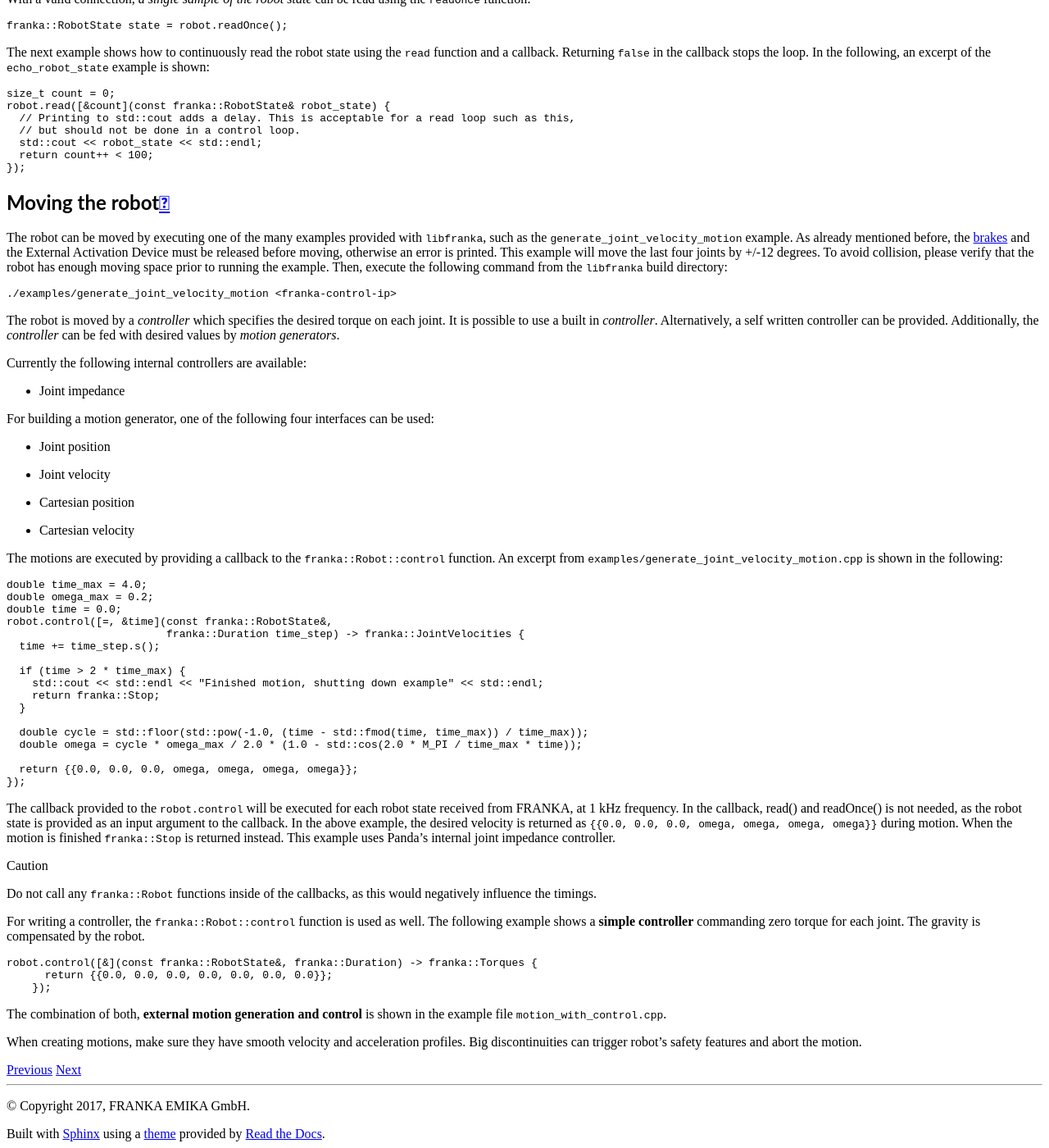
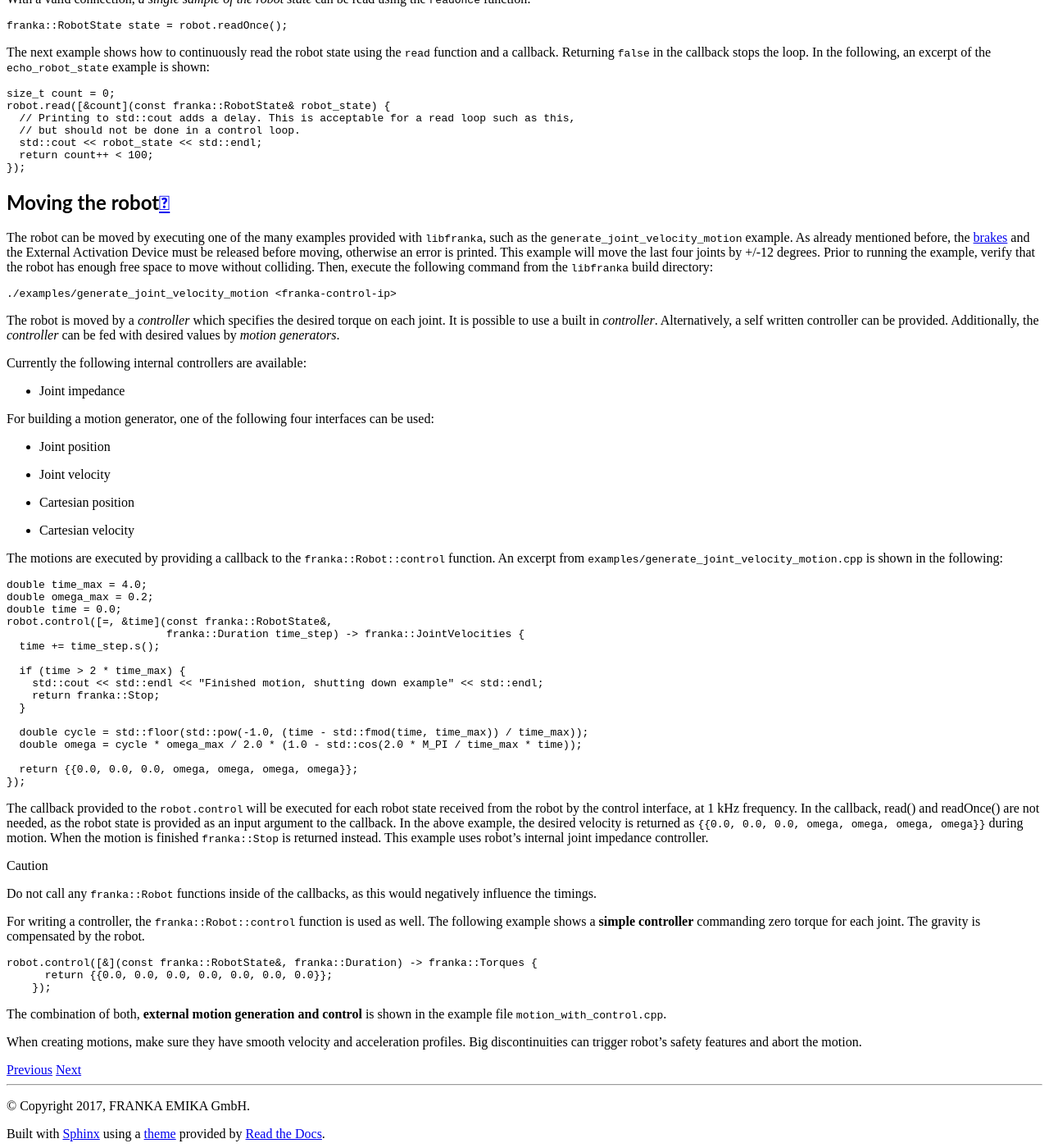
Before and after one commit to frankaemika/docs, a Sphinx documentation site: the page built from source/libfranka.rst, in a window 1280 px wide and 1400 px high, scrolled down 797 px. Shown: the whole window at 82% size. Built offline with Sphinx 7.4.7 and the Read the Docs theme 2.0.0, drawn with Linux system fonts in a browser that asks for light colours.

Commit message:
Comments addressed

```diff
--- a/source/installation.rst
+++ b/source/installation.rst
@@ -10,7 +10,7 @@
 Setting up a real-time kernel
 -----------------------------
 
-In order to control your Panda using ``libfranka``, the controller program on the workstation
+In order to control your robot using ``libfranka``, the controller program on the workstation
 PC must run with `real-time priority` under a ``PREEMPT_RT`` kernel. The procedure of patching a
 kernel to support ``PREEMPT_RT`` and creating an installation package is described by the
 following online resources:
@@ -25,7 +25,7 @@
 ^^^^^^^^^^^^^^^^^^^^^^^^^^^^^^^^^^^^^^^^^^^^^^^^^^^^^^^^^
 
 After the ``PREEMPT_RT`` kernel is installed and running, add a group named `realtime` and
-add the user controlling your Panda to this group::
+add the user controlling your robot to this group::
 
     sudo addgroup realtime
     sudo usermod -a -G realtime $(whoami)
@@ -81,7 +81,7 @@
 Building the ROS packages
 ^^^^^^^^^^^^^^^^^^^^^^^^^
 
-This part is optional. If you want to control your Panda using `ROS <http://www.ros.org/>`_ please
+This part is optional. If you want to control your robot using `ROS <http://www.ros.org/>`_ please
 follow these instructions.
 
 After `setting up ROS Kinetic <http://wiki.ros.org/kinetic/Installation/Ubuntu>`_, create a catkin
--- a/source/libfranka.rst
+++ b/source/libfranka.rst
@@ -57,8 +57,8 @@
 the ``generate_joint_velocity_motion`` example. As already mentioned before, the
 :ref:`brakes <troubleshooting_open_brake>` and the External Activation Device must be released
 before moving, otherwise an error is printed.
-This example will move the last four joints by +/-12 degrees. To avoid collision, please verify
-that the robot has enough moving space prior to running the example. Then, execute the following
+This example will move the last four joints by +/-12 degrees. Prior to running the example,
+verify that the robot has enough free space to move without colliding. Then, execute the following
 command from the ``libfranka`` build directory:
 
 .. code-block:: shell
@@ -108,11 +108,11 @@
 
 
 The callback provided to the ``robot.control`` will be executed for each robot state received from
-FRANKA, at 1 kHz frequency. In the callback, read() and readOnce() is not needed, as the robot
-state is provided as an input argument to the callback. In the above example, the desired velocity
-is returned as ``{{0.0, 0.0, 0.0, omega, omega, omega, omega}}`` during motion.
-When the motion is finished ``franka::Stop`` is returned instead. This example uses Panda's
-internal joint impedance controller.
+the robot by the control interface, at 1 kHz frequency. In the callback, read() and readOnce() are
+not needed, as the robot state is provided as an input argument to the callback. In the above
+example, the desired velocity is returned as ``{{0.0, 0.0, 0.0, omega, omega, omega, omega}}``
+during motion. When the motion is finished ``franka::Stop`` is returned instead. This example uses
+robot's internal joint impedance controller.
 
 .. caution::
 
--- a/source/troubleshooting.rst
+++ b/source/troubleshooting.rst
@@ -24,7 +24,7 @@
 
     ping <franka-control-ip>
 
-If this command fails, the Control is not properly connected to the network, or the IP address
+If this command fails, the robot is not properly connected to the network, or the IP address
 is not correctly assigned during the setup phase. Please set up the network according to the
 documents sent with your robot.
 
@@ -34,7 +34,7 @@
 Open the brakes of the robot
 ----------------------------
 
-The brakes can be opened from FRANKA DESK at https://<franka-control-ip>. Further information is
+The brakes can be opened from Desk at https://<franka-control-ip>. Further information is
 provided by the documents sent with the robot.
 
 
```
Also changed, not shown: source/overview.rst (+5 -5 lines), source/ros_introduction.rst (+7 -7 lines).
